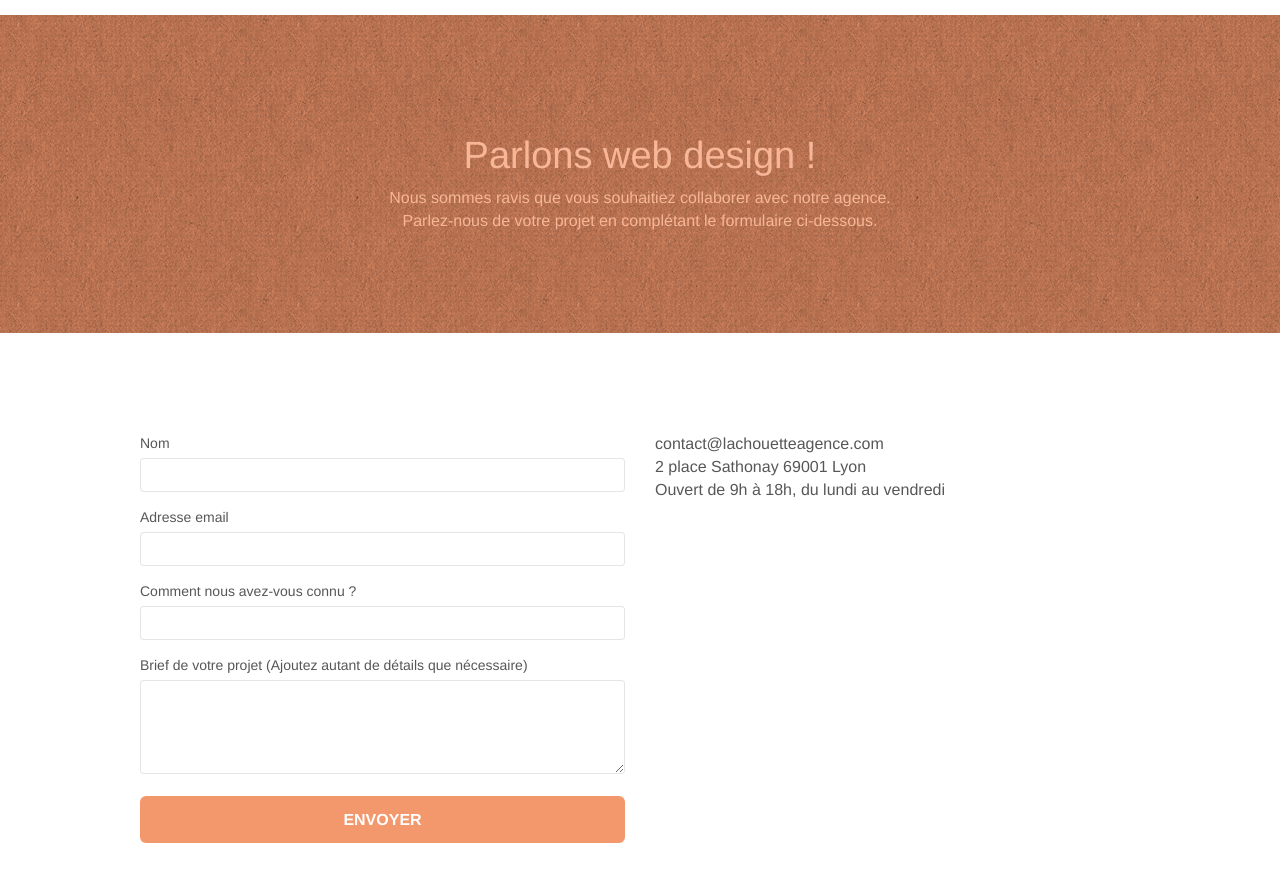
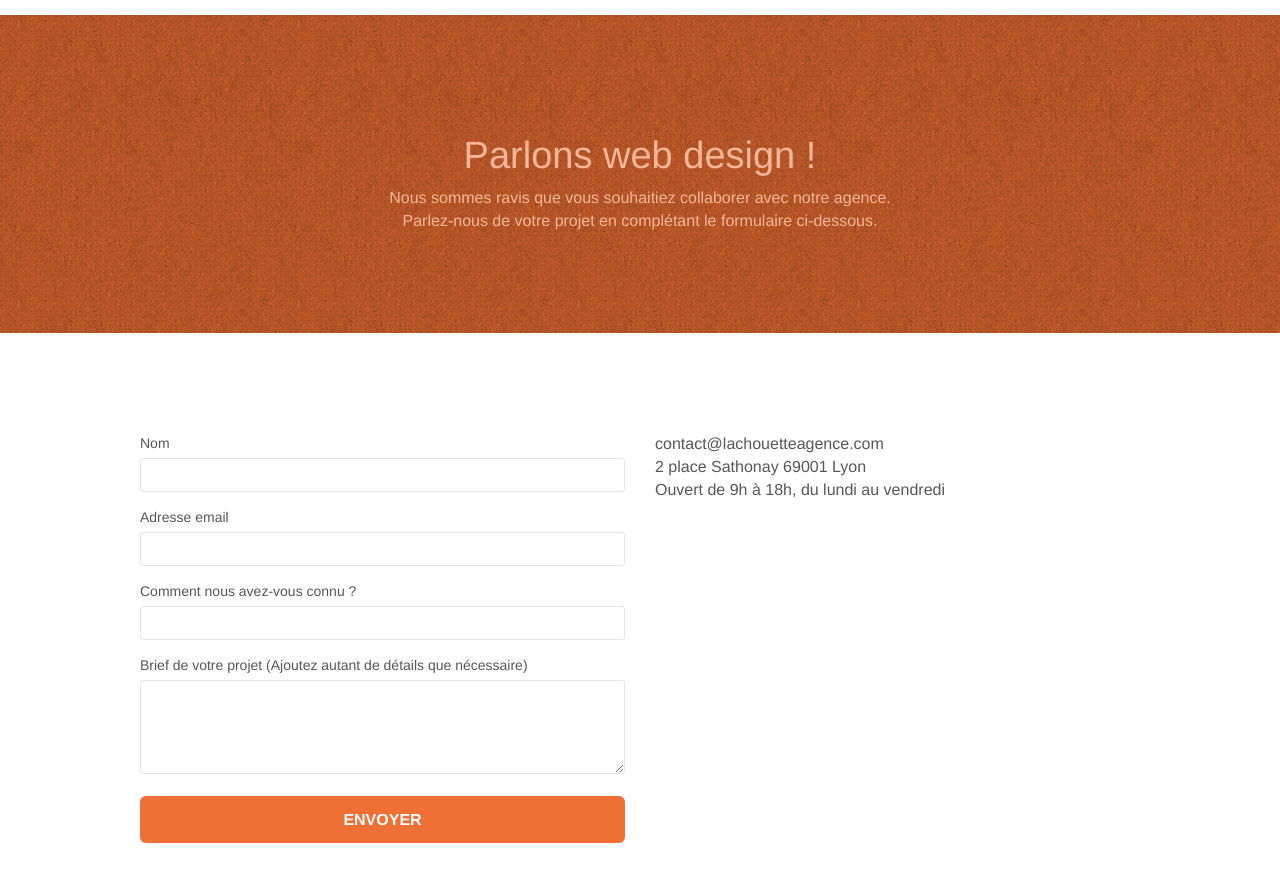
Before and after one commit to reuby-dev/DelphineBertrand_4_29012021, a plain HTML site: page contact.html in a window 1280 px wide. Shown: the part 77-952 px from the top of the page. Drawn offline with nearby package versions, Linux system fonts and the light colour scheme; files that its build step writes are made by us from their sources; a script that the page names is missing.

Commit message:
modification des couleurs des boutons et footer

```diff
--- a/style.css
+++ b/style.css
@@ -782,7 +782,7 @@ h4 {
 }
 
 .bgc-atomic-tangerine {
-    background-color:#F3976C;
+    background-color:#EE7034;
 }
 
 .tc-white {
@@ -790,7 +790,7 @@ h4 {
 }
 
 .btn-atomic-tangerine {
-    background: #F3976C;
+    background: #EE7034;
     color: #FFFFFF!important;
 }
 
```
